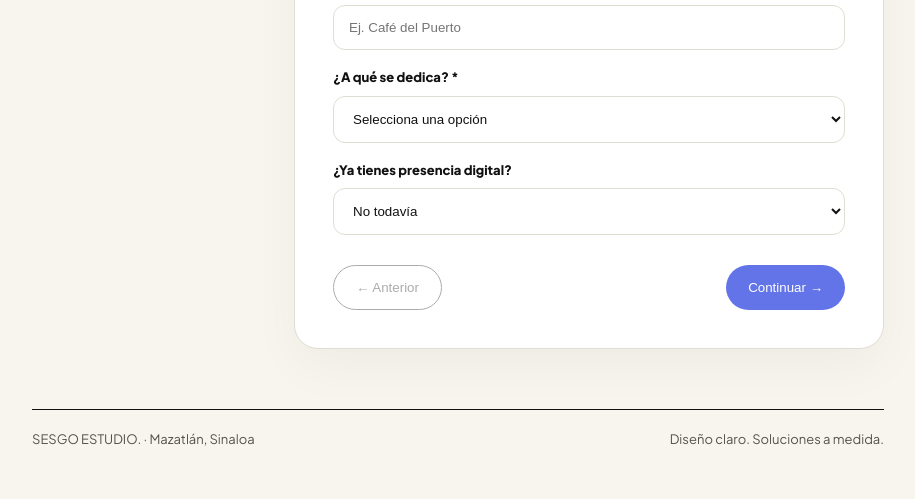
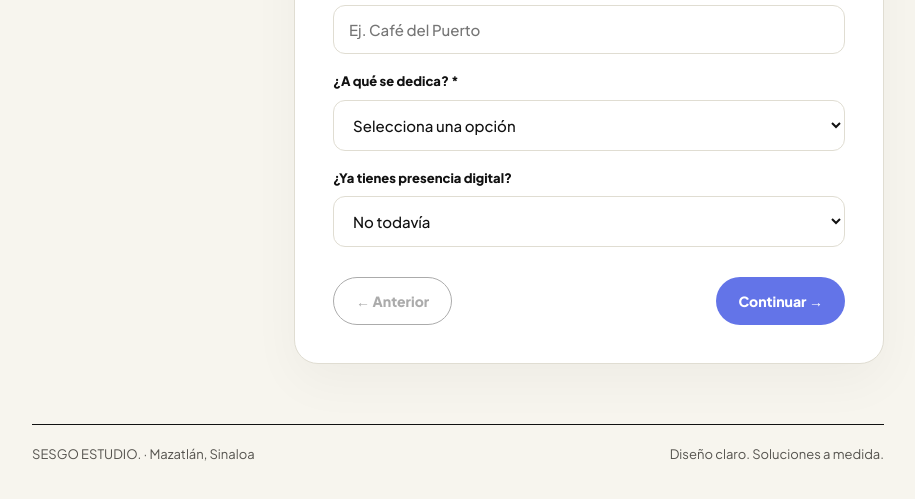
Before and after one commit to sesgoestudio/web, a plain HTML site: page cotizador.html in a window 1280 px wide. Shown: the part 589-1088 px from the top of the page, without its empty margins (182-1097 px from the left). Drawn offline with Linux system fonts and the light colour scheme.

Commit message:
Polish form typography

```diff
--- a/cotizador.html
+++ b/cotizador.html
@@ -27,9 +27,9 @@ aside{border-top:1.5px solid var(--ink);padding-top:16px}
 .progress{height:4px;background:#eeece5;border-radius:8px;overflow:hidden;margin-bottom:28px}.progress span{display:block;height:100%;background:var(--accent);transition:width .3s}
 .step{display:none}.step.active{display:block;animation:appear .35s var(--ease)}@keyframes appear{from{opacity:0;transform:translateY(8px)}to{opacity:1;transform:none}}
 h2{font-size:clamp(25px,4vw,34px);letter-spacing:-.035em;line-height:1.1;margin:0 0 8px}.hint{color:var(--mut);font-size:14px;margin:0 0 25px}
-.field{display:grid;gap:8px;margin:18px 0}.field label{font-size:13px;font-weight:800}.field input,.field textarea,.field select{width:100%;padding:14px 15px;border:1.5px solid var(--line);border-radius:12px;background:#fff;color:var(--ink);font:500 15px inherit;outline:none}.field input:focus,.field textarea:focus,.field select:focus{border-color:var(--accent);box-shadow:0 0 0 3px rgba(99,116,232,.12)}.field textarea{min-height:105px;resize:vertical}
+.field{display:grid;gap:8px;margin:18px 0}.field label{font-size:13px;font-weight:800}.field input,.field textarea,.field select{width:100%;padding:14px 15px;border:1.5px solid var(--line);border-radius:12px;background:#fff;color:var(--ink);font:500 15px 'Plus Jakarta Sans',system-ui,sans-serif;outline:none}.field input:focus,.field textarea:focus,.field select:focus{border-color:var(--accent);box-shadow:0 0 0 3px rgba(99,116,232,.12)}.field textarea{min-height:105px;resize:vertical}
 .choices{display:grid;grid-template-columns:repeat(2,minmax(0,1fr));gap:10px}.choice{position:relative}.choice input{position:absolute;opacity:0;pointer-events:none}.choice label{display:flex;align-items:center;min-height:64px;padding:14px;border:1.5px solid var(--line);border-radius:13px;font-size:14px;font-weight:700;cursor:pointer;transition:.2s}.choice input:checked+label{border-color:var(--accent);background:var(--soft);color:#3443b5}.choice label:hover{border-color:var(--accent)}
-.actions{display:flex;justify-content:space-between;gap:12px;margin-top:30px}.btn{border:0;border-radius:999px;padding:14px 22px;font:800 14px inherit;cursor:pointer;text-decoration:none;display:inline-flex;align-items:center;justify-content:center;transition:.2s}.primary{background:var(--accent);color:#fff}.primary:hover{background:#4f61dc;transform:translateY(-2px)}.secondary{background:transparent;border:1.5px solid var(--ink);color:var(--ink)}.secondary:disabled{opacity:.35;cursor:not-allowed}
+.actions{display:flex;justify-content:space-between;gap:12px;margin-top:30px}.btn{border:0;border-radius:999px;padding:14px 22px;font:800 14px 'Plus Jakarta Sans',system-ui,sans-serif;cursor:pointer;text-decoration:none;display:inline-flex;align-items:center;justify-content:center;transition:.2s}.primary{background:var(--accent);color:#fff}.primary:hover{background:#4f61dc;transform:translateY(-2px)}.secondary{background:transparent;border:1.5px solid var(--ink);color:var(--ink)}.secondary:disabled{opacity:.35;cursor:not-allowed}
 .privacy{font-size:12px;color:var(--mut);margin-top:18px}.success{display:none;padding:18px;background:var(--soft);border-radius:14px;margin-top:18px;font-size:14px}
 footer{margin:60px 0 20px;padding-top:20px;border-top:1.5px solid var(--ink);font-size:13px;color:var(--mut);display:flex;justify-content:space-between;gap:12px;flex-wrap:wrap}
 @media(max-width:680px){.layout{grid-template-columns:1fr;gap:18px}aside{border:0;padding:0}.stepnav{display:flex;justify-content:space-between}.navstep{font-size:0}.navstep b{font-size:11px}.choices{grid-template-columns:1fr}.wrap{padding:18px}.panel{border-radius:18px}header{margin-bottom:34px}}
```
